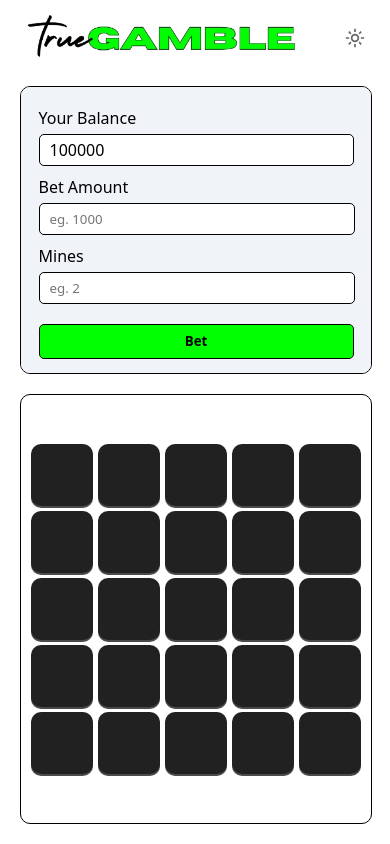
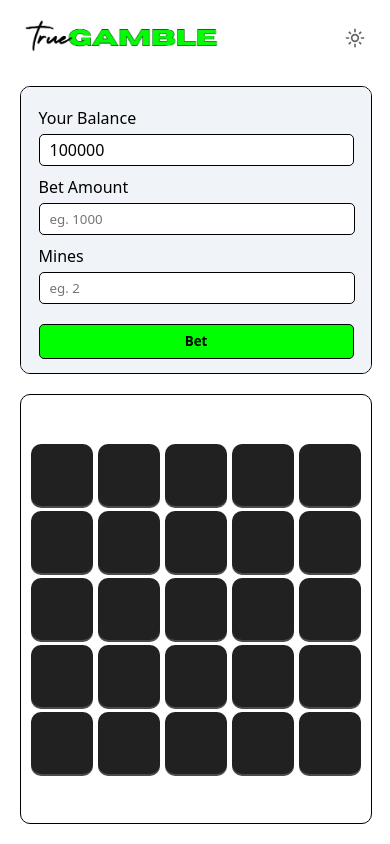
Before and after one commit to harshitkowsik/trueGamble, a plain HTML site: page index.html in a window 390 px wide. Drawn offline with Linux system fonts and the light colour scheme.

Commit message:
Update style.css

```diff
--- a/resources/css/style.css
+++ b/resources/css/style.css
@@ -246,6 +246,10 @@ td.mismatch {
 
 
 @media (max-width: 500px) {
+    nav img {
+        height: 5vh;
+    }
+
     .main-area {
         flex-direction: column;
 
```
